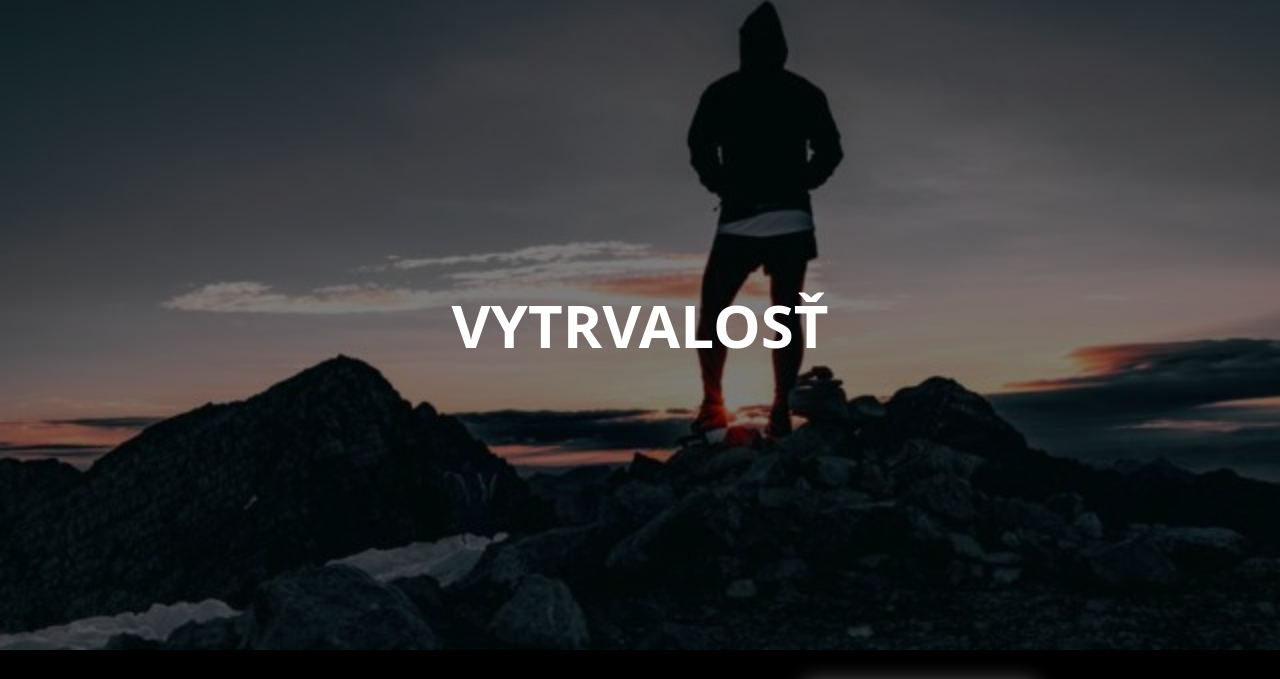
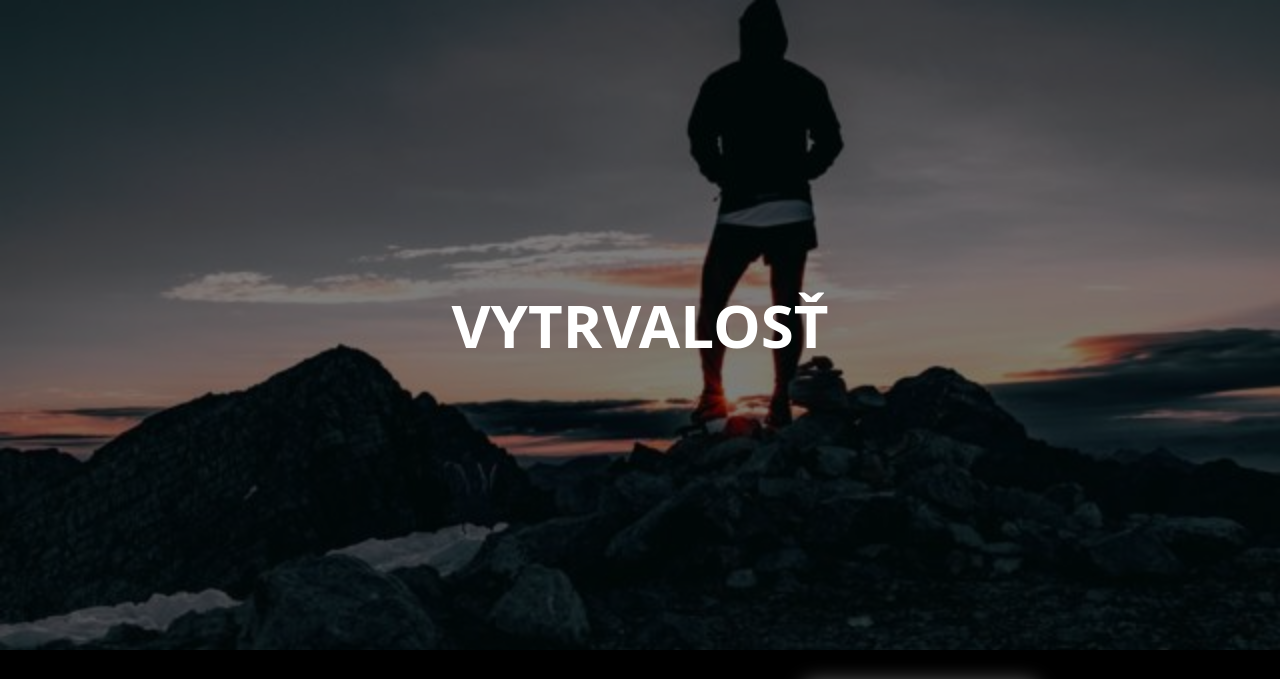
Before and after one commit to Mates24/BeBetter_web, a plain HTML site: page html/vytrvalost.html in a window 1280 px wide. Shown: the part 50-729 px from the top of the page. Drawn offline with Linux system fonts and the light colour scheme.

Commit message:
Posunutie banneru

```diff
--- a/css/vytrvalost.css
+++ b/css/vytrvalost.css
@@ -2,7 +2,7 @@
     background-image: url(../images/vytrvalost.jpg);
     background-repeat: no-repeat;
     background-size: cover;
-    background-position-y: -150px;
+    background-position-y: -160px;
     height: calc(100vh - 150px);
 }
 .banner-darker{
```
